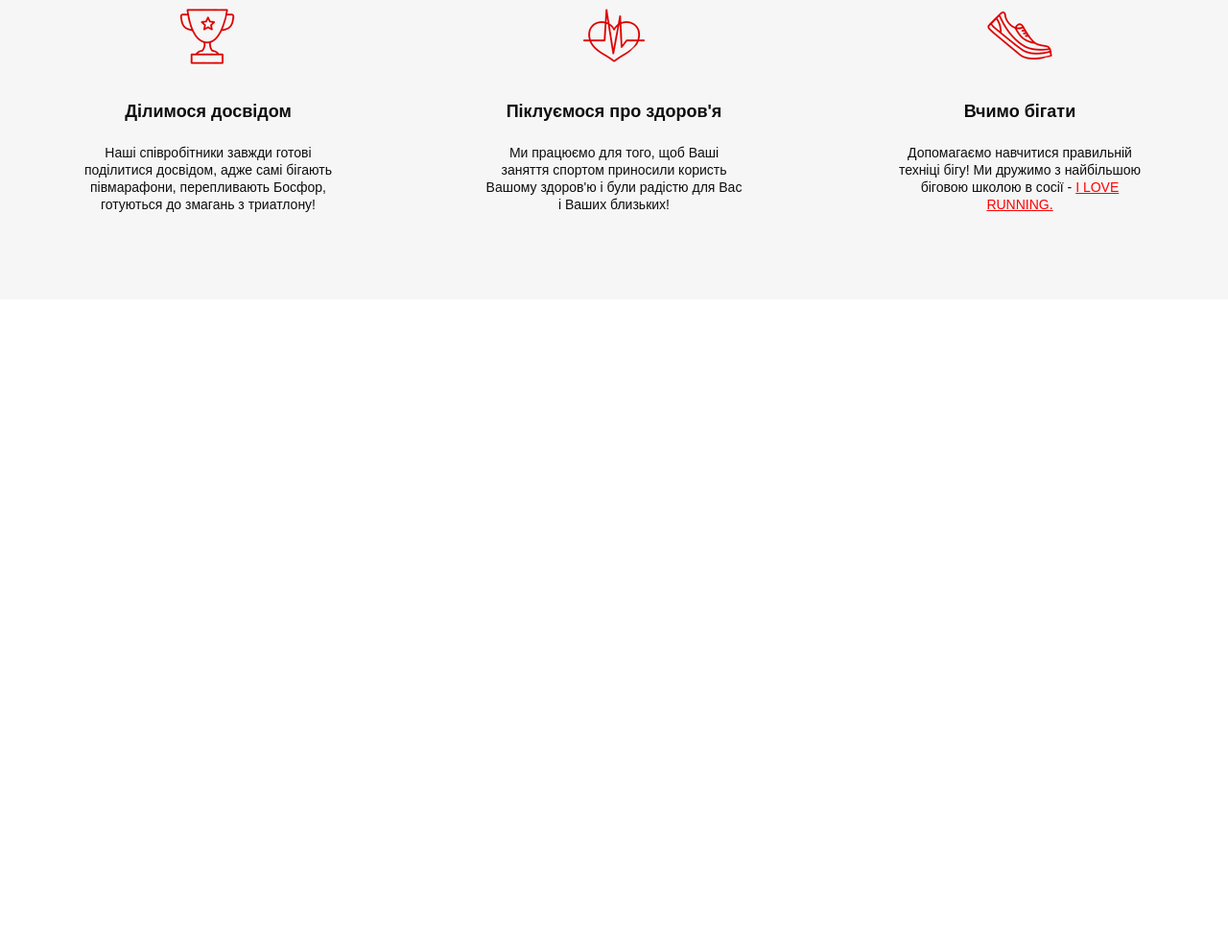
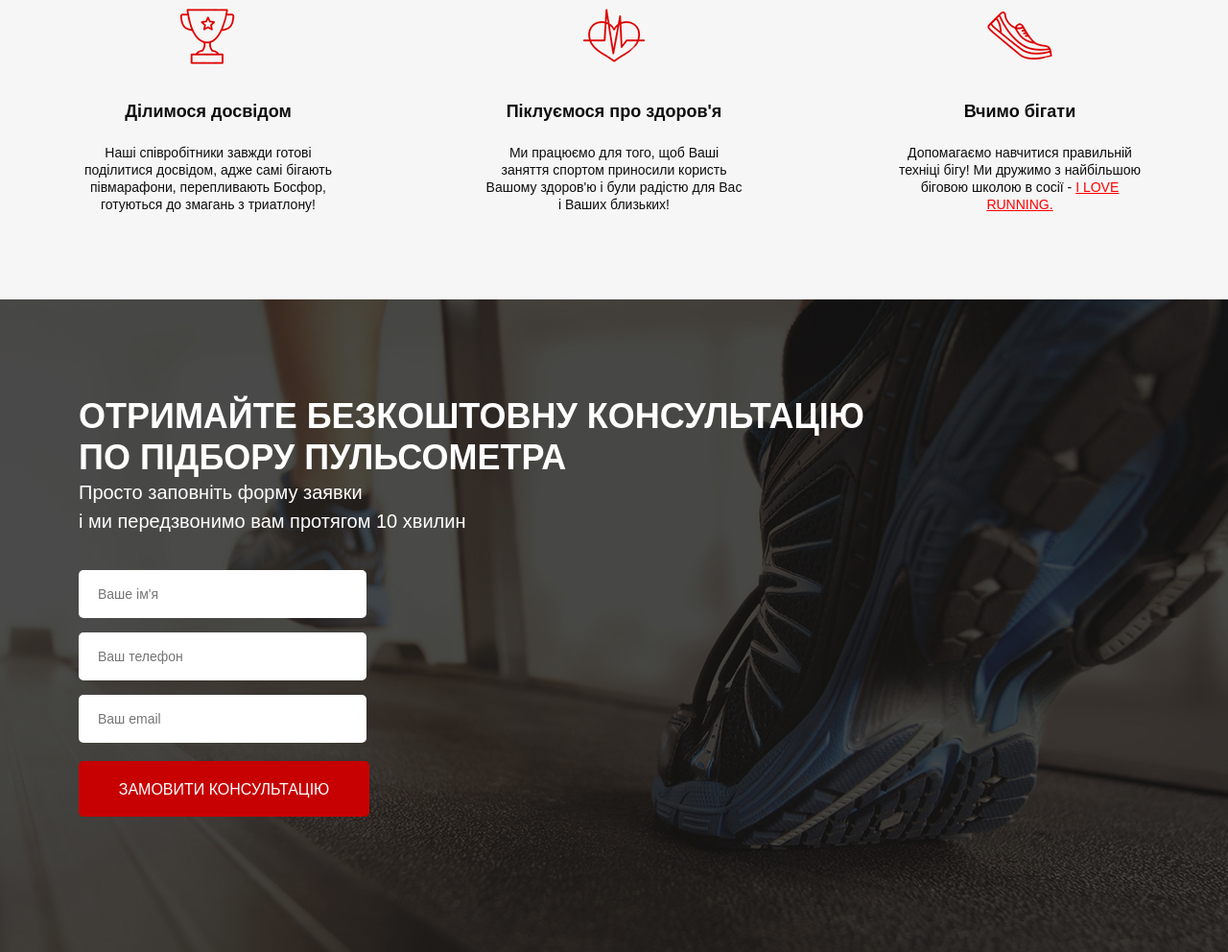
Before and after one commit to BlindMan777/RunSmart, a website: page src/index.html in a window 1280 px wide. Shown: the part 847-1839 px from the top of the page at 96% size. Before the commit the page ends 1159 px from the top, so only its background shows below. Drawn offline with Linux system fonts and the light colour scheme.

Commit message:
added consultation section to html and stylizied it

```diff
--- a/src/index.html
+++ b/src/index.html
@@ -68,7 +68,7 @@
 
     <section class="advantages">
         <div class="container">
-            <h2 class="advantages_title">Наші переваги</h2>
+            <h2 class="title">Наші переваги</h2>
             <div class="advantages_wrapper">
                 <div class="advantages_wrapper_item">
                     <img src="icons/cup_icon.png" alt="cup" class="advantages_wrapper_item_img">
@@ -94,5 +94,20 @@
             </div>
         </div>
     </section>
+
+    <section class="consultation">
+        <div class="container">
+            <h2 class="title title_left">Отримайте безкоштовну консультацію<br>
+            по підбору пульсометра</h2>
+            <div class="consultation__subtitle">Просто заповніть форму заявки<br>
+            і ми передзвонимо вам протягом 10 хвилин</div>
+            <form class="feed-form" action="#">
+                <input name="name" type="text" placeholder="Ваше ім'я">
+                <input name="phone" type="number" placeholder="Ваш телефон">
+                <input name="email" type="email" placeholder="Ваш email">
+                <button class="site_btn site_btn_consultation">Замовити консультацію</button>
+            </form>
+        </div>
+    </section>
 </body>
 </html>
--- a/src/sass/blocks/_advantages.sass
+++ b/src/sass/blocks/_advantages.sass
@@ -2,14 +2,6 @@
     min-height: 475px
     background-color: #F6F6F6
     padding: 70px 0 65px 0
-    &_title
-        display: block
-        margin: 0 auto
-        text-align: center
-        font-style: normal
-        font-weight: 700
-        font-size: 30px
-        color: #0D0D0D
     &_wrapper
         display: flex
         justify-content: space-between
--- a/src/sass/blocks/_buttons.sass
+++ b/src/sass/blocks/_buttons.sass
@@ -18,3 +18,10 @@
         height: 50px
         font-size: 16px
         margin-top: 65px
+    &_consultation
+        margin-top: 19px
+        width: 303px
+        height: 58px
+        font-style: normal
+        font-weight: 500
+        font-size: 16px
--- /dev/null
+++ b/src/sass/blocks/_consultation.sass
@@ -0,0 +1,9 @@
+.consultation
+    min-height: 680px
+    padding: 100px 0 108px 0
+    background: url(../img/bg/consultation_bg.jpg) center center/cover no-repeat
+    &__subtitle
+        font-style: normal
+        font-weight: 500
+        font-size: 20px
+        color: $text_color
--- /dev/null
+++ b/src/sass/blocks/_forms.sass
@@ -0,0 +1,19 @@
+.feed-form
+    margin-top: 36px
+    width: 300px
+    display: flex
+    flex-direction: column
+    input
+        padding: 0 20px
+        width: 300px
+        height: 50px
+        background: $text_color
+        border-radius: 5px
+        border: none
+        margin-top: 15px
+        font-style: normal
+        font-weight: 400
+        font-size: 14px
+        color: #4B4B4B
+        &:first-child
+            margin-top: 0px
--- /dev/null
+++ b/src/sass/blocks/_titles.sass
@@ -0,0 +1,14 @@
+.title
+    display: block
+    margin: 0 auto
+    text-align: center
+    font-style: normal
+    font-weight: 700
+    font-size: 30px
+    color: #0D0D0D
+    text-transform: uppercase
+    &_left
+        text-align: left
+        font-weight: 700
+        font-size: 36px
+        color: $text_color
--- a/src/sass/style.sass
+++ b/src/sass/style.sass
@@ -4,5 +4,8 @@
 @import 'blocks/buttons'
 @import 'blocks/header'
 @import 'blocks/promo'
+@import 'blocks/titles'
 @import 'blocks/advantages'
+@import 'blocks/consultation'
+@import 'blocks/forms'
 @import 'base/media'
```
Also changed, not shown: src/css/style.min.css.
